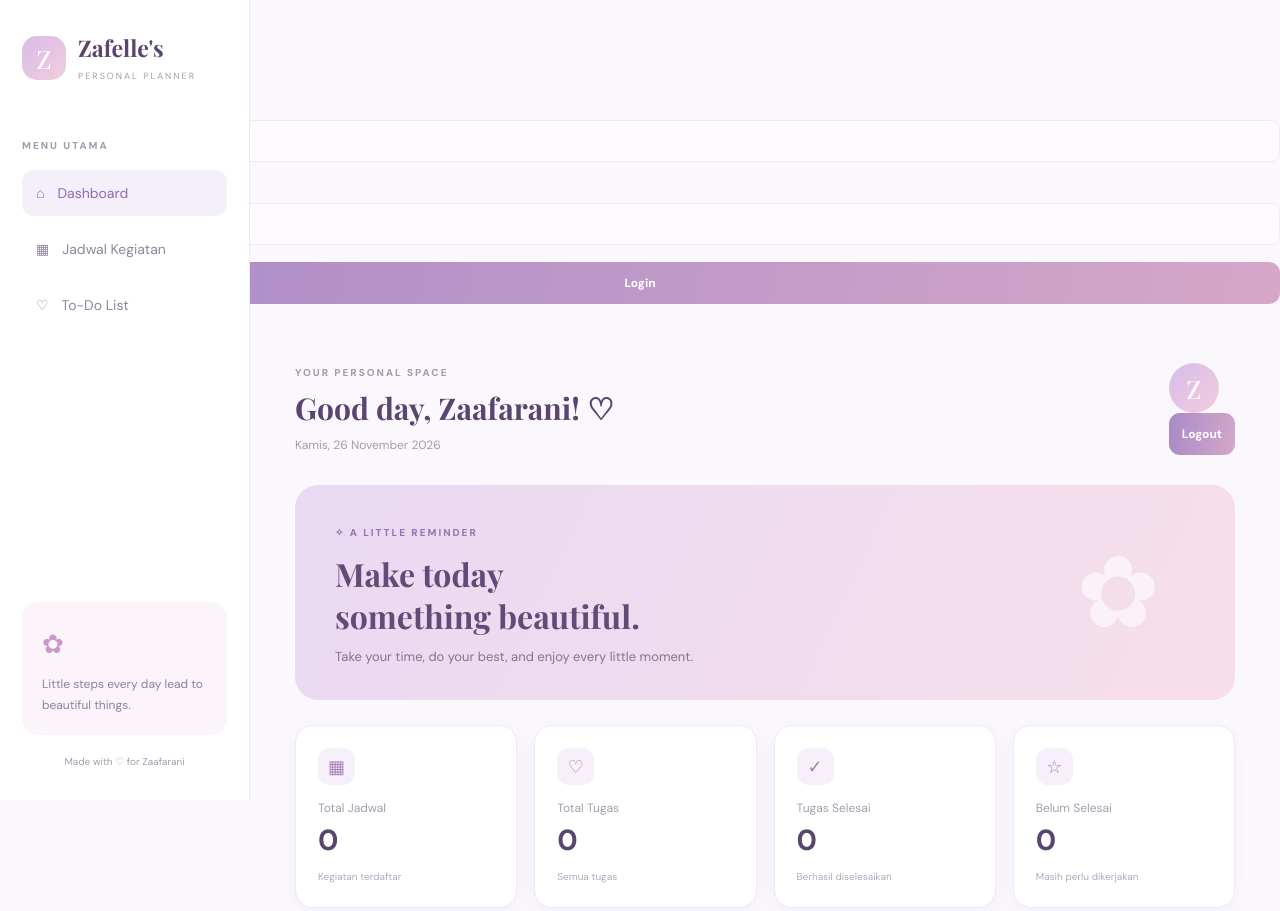
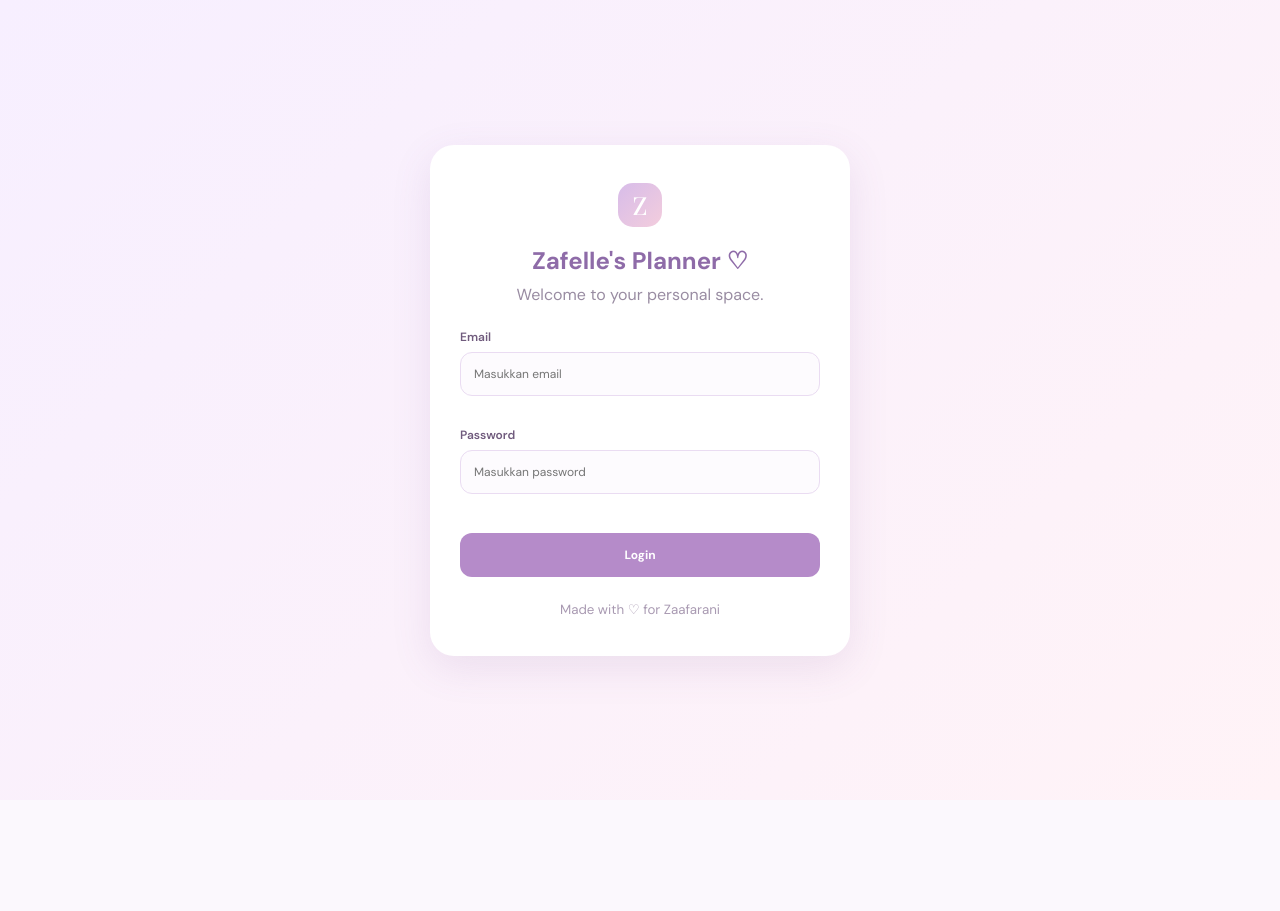
Before and after one commit to fadhilahmuhammad604-collab/zafelles-planner, a plain HTML site: page index.html in a window 1280 px wide. Shown: the top 911 px of the page. After the commit the page ends 800 px from the top, so only its background shows below. Drawn offline with nearby package versions, Linux system fonts and the light colour scheme; no server answers.

Commit message:
Add styles for Firebase login screen

```diff
--- a/style.css
+++ b/style.css
@@ -587,3 +587,126 @@ footer {
         flex-direction: column;
     }
 }
+
+
+/* =====================================
+   FIREBASE LOGIN
+===================================== */
+
+[hidden] {
+    display: none !important;
+}
+
+.login-screen {
+    min-height: 100vh;
+    display: flex;
+    align-items: center;
+    justify-content: center;
+    padding: 24px;
+    background: linear-gradient(135deg, #f7efff, #fff3f7);
+}
+
+.login-card {
+    width: 100%;
+    max-width: 420px;
+    padding: 38px 30px;
+    background: white;
+    border-radius: 24px;
+    box-shadow: 0 12px 40px rgba(120, 80, 150, 0.12);
+    text-align: center;
+}
+
+.login-card .brand-icon {
+    margin: 0 auto 18px;
+}
+
+.login-card h1 {
+    color: #8e6ba8;
+    margin-bottom: 8px;
+}
+
+.login-card p {
+    color: #998ca2;
+    margin-bottom: 24px;
+}
+
+.login-card form {
+    text-align: left;
+}
+
+.login-card label {
+    display: block;
+    margin: 14px 0 7px;
+    color: #705b7d;
+    font-weight: 600;
+}
+
+.login-card input {
+    width: 100%;
+    box-sizing: border-box;
+    padding: 13px;
+    border: 1px solid #eadcf2;
+    border-radius: 12px;
+    outline: none;
+}
+
+.login-card input:focus {
+    border-color: #b58bc9;
+}
+
+.login-card button {
+    width: 100%;
+    margin-top: 22px;
+    padding: 14px;
+    border: none;
+    border-radius: 12px;
+    background: #b58bc9;
+    color: white;
+    font-weight: bold;
+    cursor: pointer;
+}
+
+.login-card button:disabled {
+    opacity: 0.6;
+    cursor: wait;
+}
+
+.login-card small {
+    display: block;
+    margin-top: 20px;
+    color: #a99ab2;
+}
+
+.auth-message {
+    font-size: 13px;
+    overflow-wrap: anywhere;
+}
+
+.topbar-actions {
+    display: flex;
+    align-items: center;
+    gap: 12px;
+}
+
+.logout-btn {
+    border: none;
+    padding: 10px 16px;
+    border-radius: 10px;
+    background: #f1e5f8;
+    color: #805d96;
+    cursor: pointer;
+}
+
+.logout-btn:hover {
+    background: #e8d5f2;
+}
+
+@media (max-width: 600px) {
+    .login-card {
+        padding: 30px 22px;
+    }
+
+    .topbar-actions {
+        gap: 7px;
+    }
+}
```
